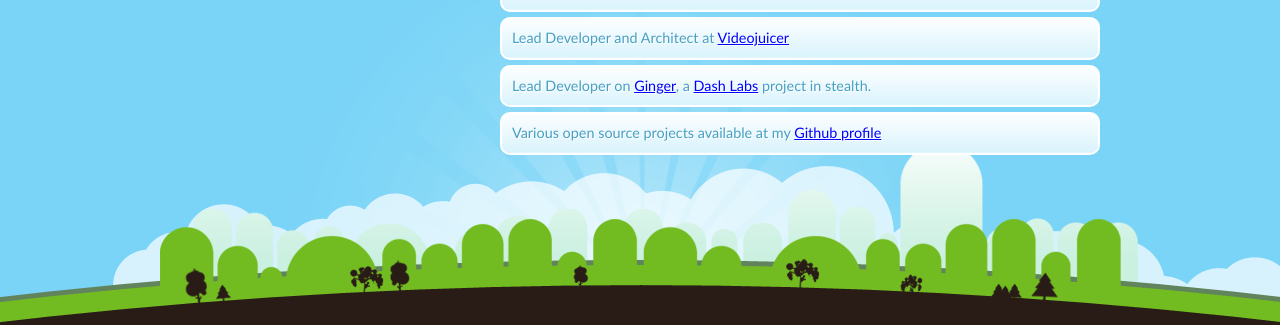
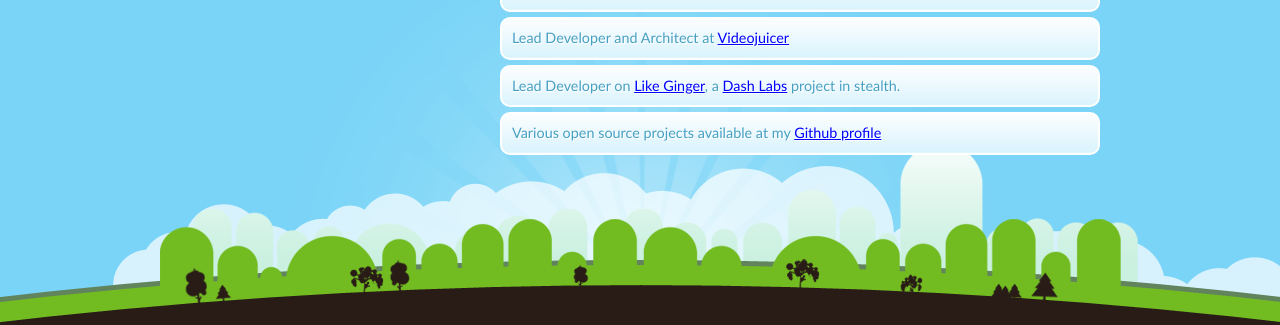
Before and after one commit to julesfern/angryamoeba.co.uk, a Jekyll site: the page about.html, which Jekyll copies as it is, in a window 1280 px wide. Shown: the part 506-831 px from the top of the page. Built offline with Jekyll 4.4.1, drawn with Linux system fonts in a browser that asks for light colours; nearby versions of some CDN libraries.

Commit message:
fixing typo on about page

```diff
--- a/about.html
+++ b/about.html
@@ -85,7 +85,7 @@
 						<ul class="current-projects">
 							<li>Creator of <a href="http://tailshq.com" class="url professional tails" rel="external">Tails, our effortless bugtracking product</a>.</li>
 							<li>Lead Developer and Architect at <a href="http://www.videojuicer.com" class="url professional videojuicer" rel="external">Videojuicer</a></li>
-							<li>Lead Developer on <a rel="external">Ginger</a>, a <a href="http://dashlabs.com/" rel="external">Dash Labs</a> project in stealth.</li>
+							<li>Lead Developer on <a rel="external" href="http://www.likeginger.com">Like Ginger</a>, a <a href="http://dashlabs.com/" rel="external">Dash Labs</a> project in stealth.</li>
 							<li>Various open source projects available at my <a href="http://github.com/danski" rel="external" class="url social github">Github profile</a></li>
 						</ul>
 
```
